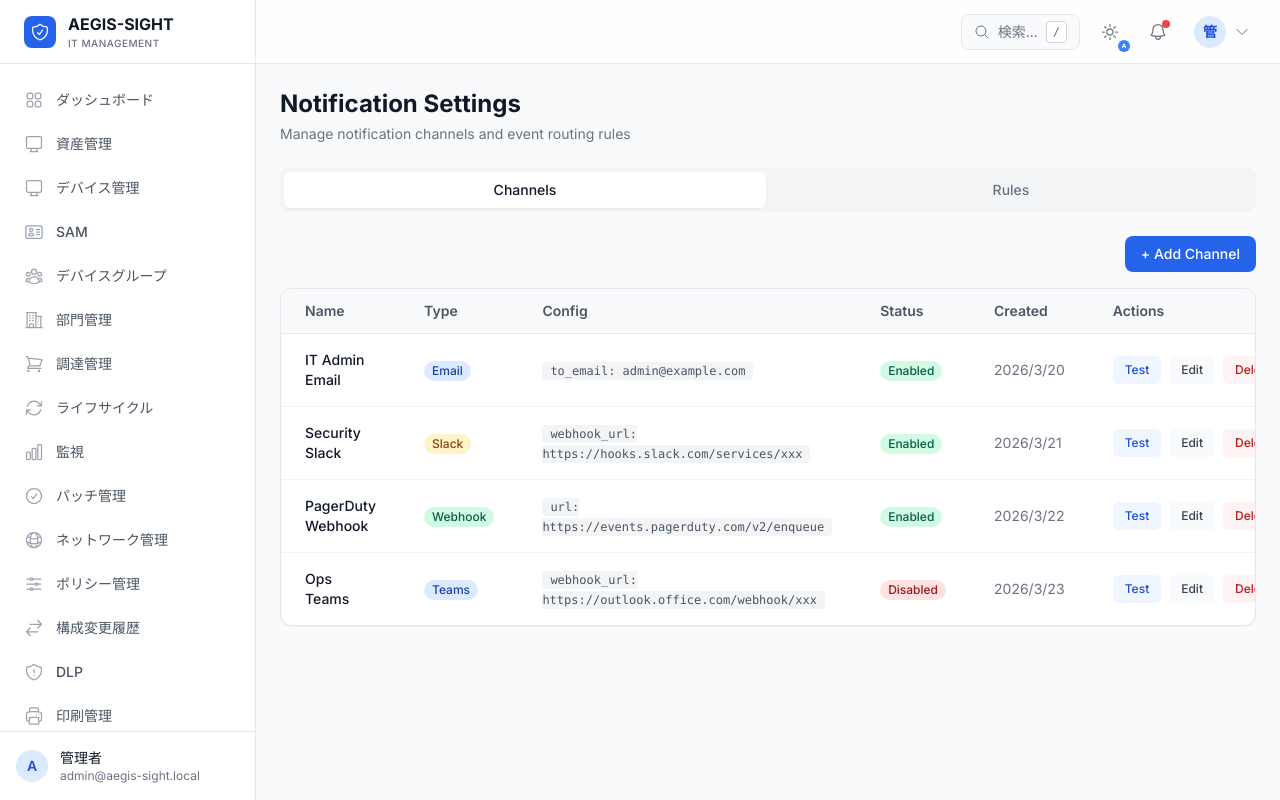
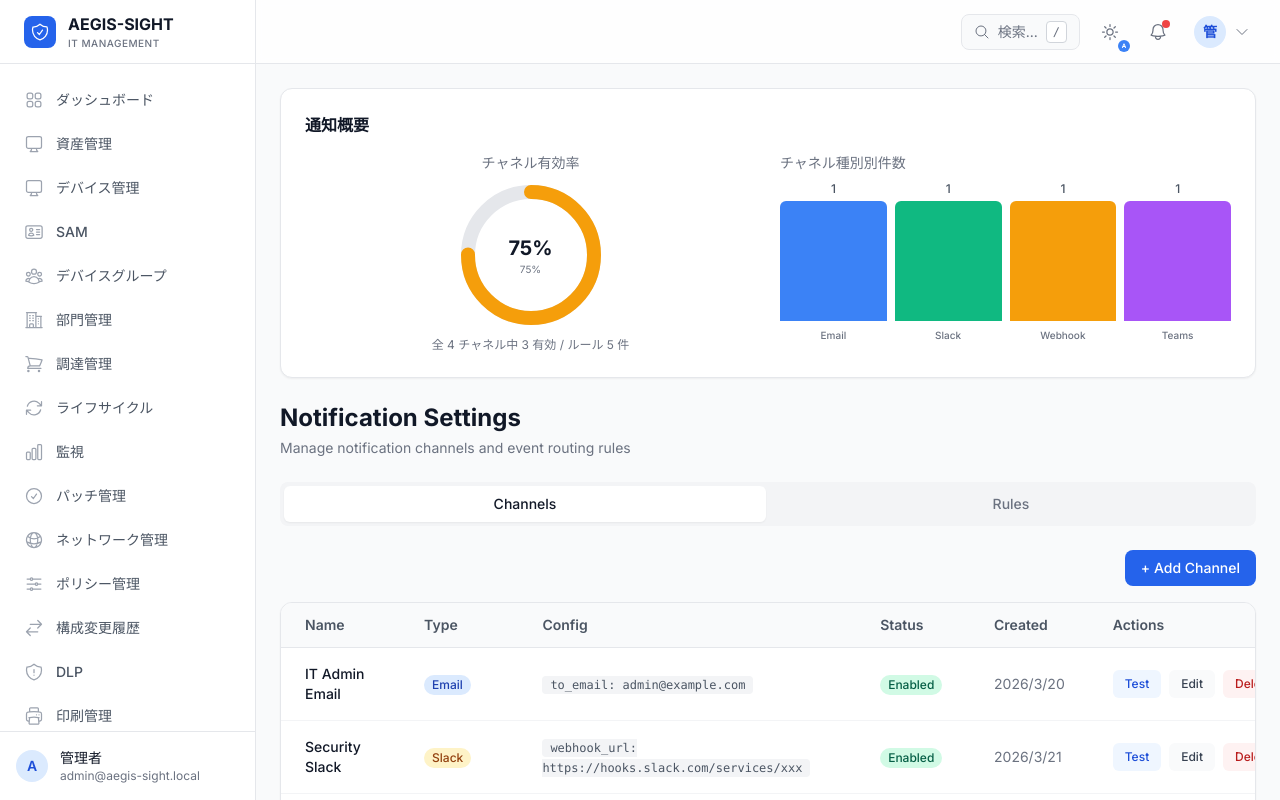
Before and after one commit to Kensan196948G/AEGIS-SIGHT, a Next.js app in the folder aegis-sight-web/: page /dashboard/notifications in a window 1280 px wide. Shown: the top 800 px of the page. Built offline with nearby package versions, Linux system fonts and the light colour scheme.

Commit message:
feat: Phase D-25 通知管理 DonutChart+BarChart（チャネル有効率・種別別件数）
Co-Authored-By: Claude Sonnet 4.6 <noreply@anthropic.com>

```diff
--- a/aegis-sight-web/app/dashboard/notifications/page.tsx
+++ b/aegis-sight-web/app/dashboard/notifications/page.tsx
@@ -2,6 +2,7 @@
 
 import { useState } from 'react';
 import { Badge } from '@/components/ui/badge';
+import { DonutChart, BarChart } from '@/components/ui/chart';
 
 // ---------------------------------------------------------------------------
 // Types
@@ -169,6 +170,38 @@ export default function NotificationsPage() {
 
   return (
     <div className="space-y-6">
+      {/* 通知概要チャート */}
+      {(() => {
+        const enabledChannels = demoChannels.filter(c => c.is_enabled).length;
+        const enabledRate = Math.round((enabledChannels / demoChannels.length) * 100);
+        const enabledColor = enabledRate >= 80 ? '#10b981' : enabledRate >= 50 ? '#f59e0b' : '#ef4444';
+        const channelTypeCounts: Record<string, number> = {};
+        demoChannels.forEach(c => { channelTypeCounts[channelTypeLabel[c.channel_type]] = (channelTypeCounts[channelTypeLabel[c.channel_type]] || 0) + 1; });
+        const channelBarData = Object.entries(channelTypeCounts).map(([type, count], i) => ({
+          label: type,
+          value: count,
+          color: ['bg-blue-500', 'bg-emerald-500', 'bg-amber-500', 'bg-purple-500'][i] || 'bg-gray-400',
+        }));
+        return (
+          <div className="aegis-card">
+            <h2 className="mb-4 text-base font-semibold text-gray-900 dark:text-white">通知概要</h2>
+            <div className="grid grid-cols-1 gap-6 md:grid-cols-2">
+              <div className="flex flex-col items-center gap-3">
+                <p className="text-sm font-medium text-gray-500 dark:text-gray-400">チャネル有効率</p>
+                <DonutChart value={enabledRate} max={100} size={140} strokeWidth={14} color={enabledColor} label={`${enabledRate}%`} />
+                <p className="text-xs text-gray-500 dark:text-gray-400">
+                  全 {demoChannels.length} チャネル中 {enabledChannels} 有効 / ルール {demoRules.length} 件
+                </p>
+              </div>
+              <div className="flex flex-col gap-2">
+                <p className="text-sm font-medium text-gray-500 dark:text-gray-400">チャネル種別別件数</p>
+                <BarChart data={channelBarData} maxValue={Math.max(...channelBarData.map(d => d.value), 1)} height={160} showValues />
+              </div>
+            </div>
+          </div>
+        );
+      })()}
+
       {/* Page Header */}
       <div className="flex items-center justify-between">
         <div>
```
